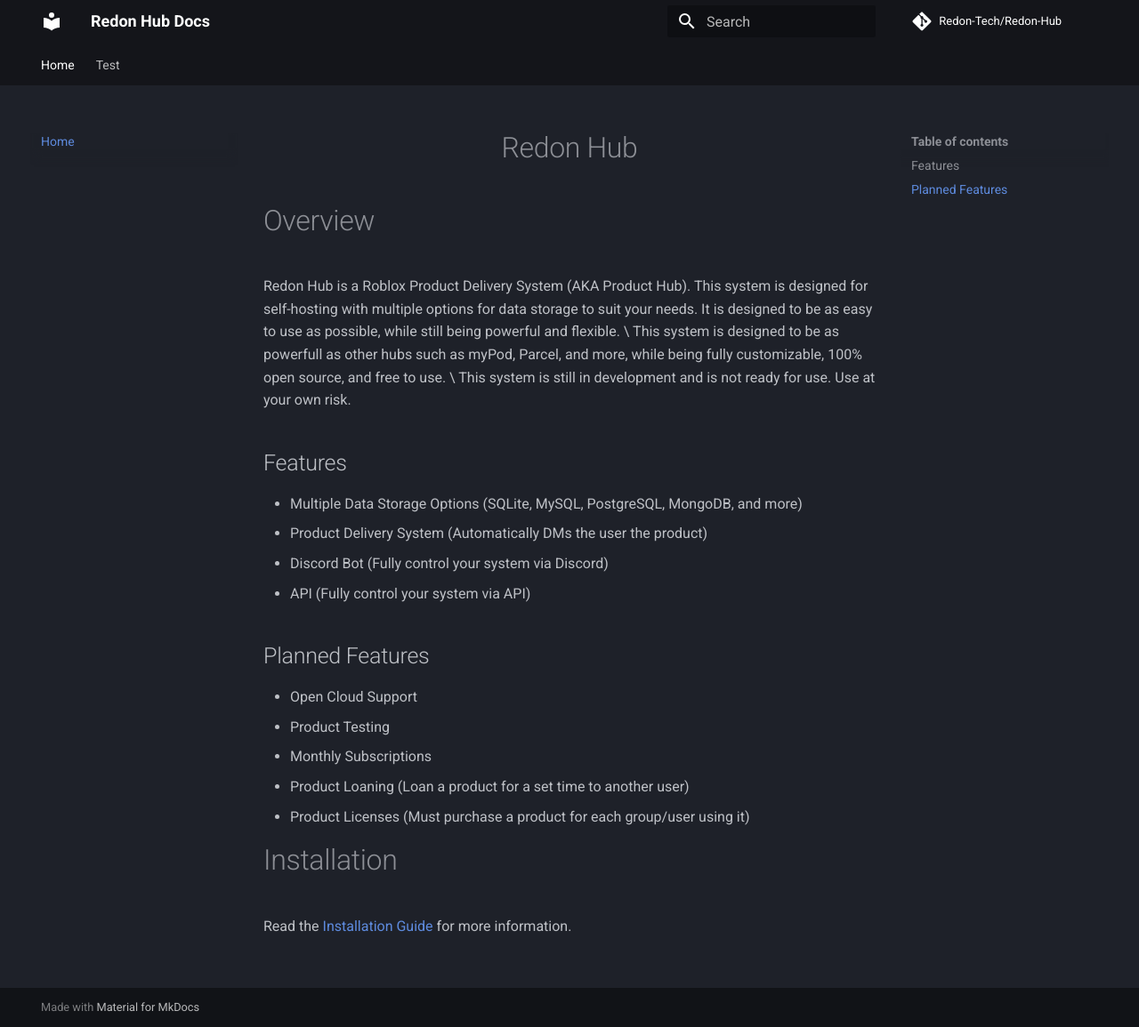
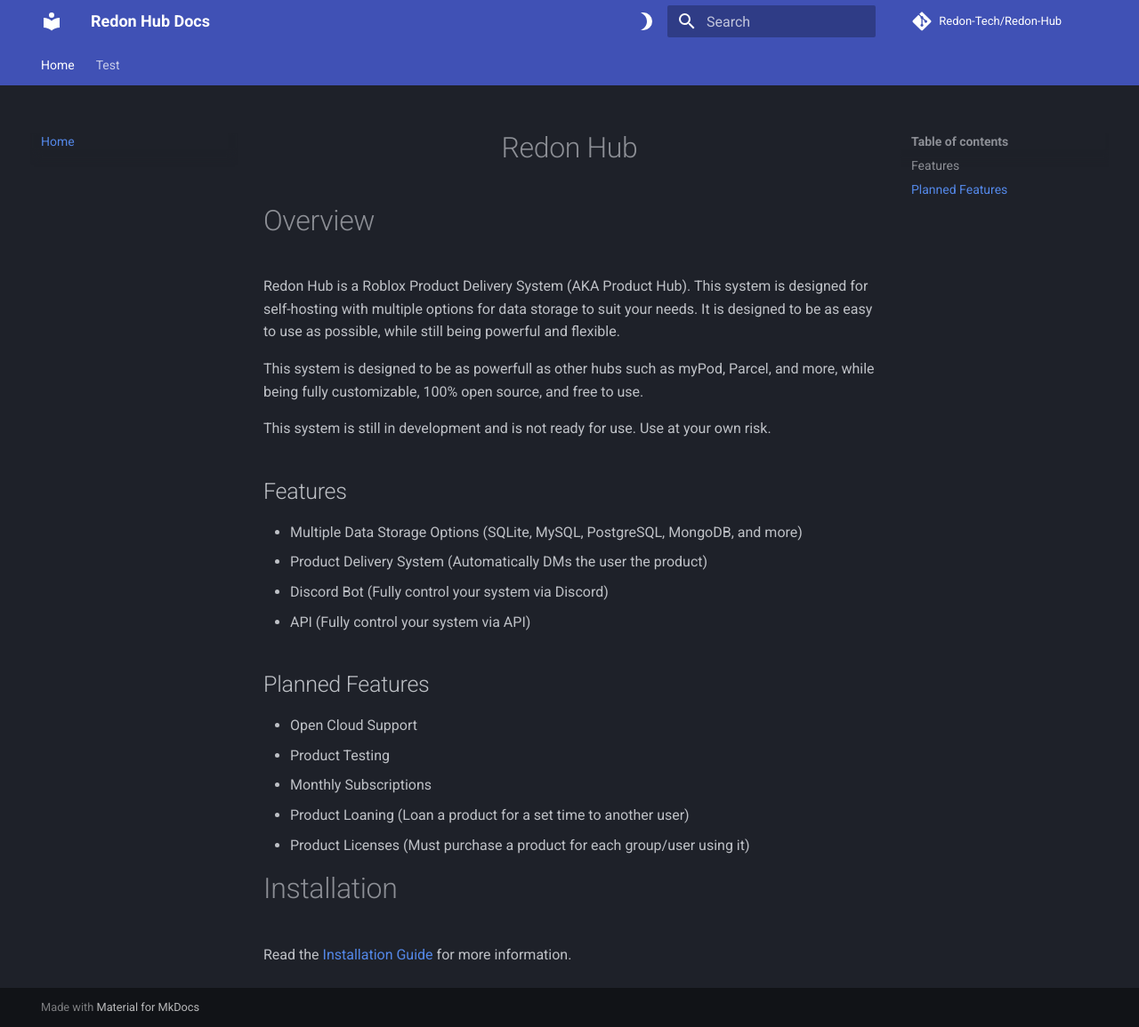
Before and after one commit to Redon-Tech/Redon-Hub, an MkDocs documentation site: the page built from docs/index.md, in a window 1280 px wide and 1155 px high. Shown: the whole window at 89% size. Built offline with MkDocs 1.6.1 and Material for MkDocs 9.7.7, drawn with Linux system fonts in a browser that asks for light colours; comment, search, counter and statistics services are not loaded.

Commit message:
Some minor docs stuff

```diff
--- a/docs/index.md
+++ b/docs/index.md
@@ -8,9 +8,9 @@
 
 # Overview
 Redon Hub is a Roblox Product Delivery System (AKA Product Hub). This system is designed for self-hosting with multiple options for data storage to suit your needs. It is designed to be as easy to use as possible, while still being powerful and flexible.
-\
+
 This system is designed to be as powerfull as other hubs such as myPod, Parcel, and more, while being fully customizable, 100% open source, and free to use.
-\
+
 This system is still in development and is not ready for use. Use at your own risk.
 
 ## Features
--- a/mkdocs.yml
+++ b/mkdocs.yml
@@ -7,17 +7,29 @@
 nav:
     - Home: index.md
     - Test: test.md
+
 theme:
   features:
     - navigation.instant
     - navigation.tabs
   name: 'material'
   palette:
-    scheme: slate
-    primary: black
-    accent: red
+    - scheme: slate
+      primary: indigo
+      accent: red
+      toggle:
+        icon: material/brightness-3
+        name: Dark
+    - scheme: default
+      primary: indigo
+      accent: red
+      toggle:
+        icon: material/brightness-7
+        name: Light
+
 plugins:
   - search
+
 markdown_extensions:
   - pymdownx.highlight
   - pymdownx.inlinehilite
@@ -30,5 +42,6 @@
       alternate_style: true
   - pymdownx.tasklist:
       custom_checkbox: true
+
 extra_javascript:
   - swagger-ui-bundle.js
```
